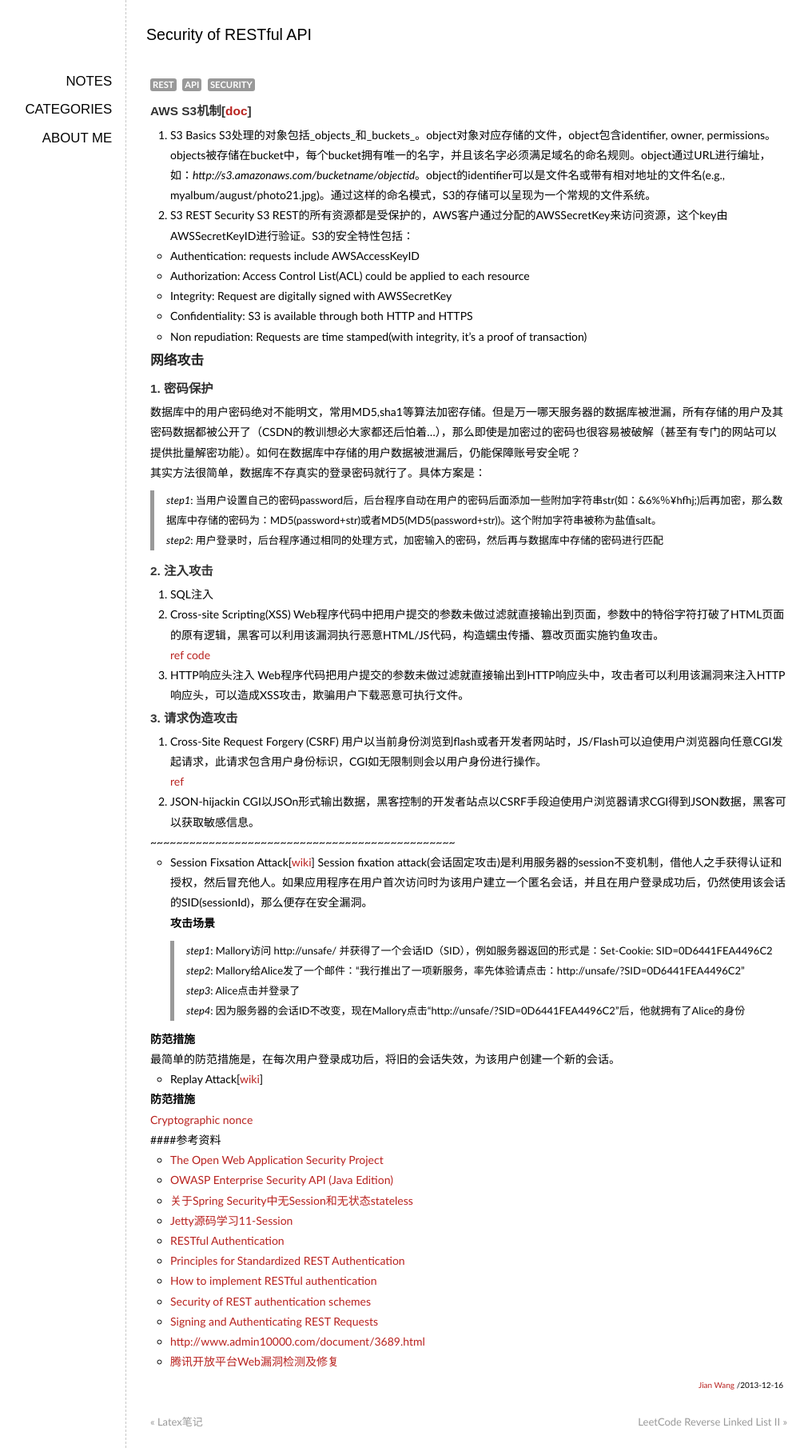
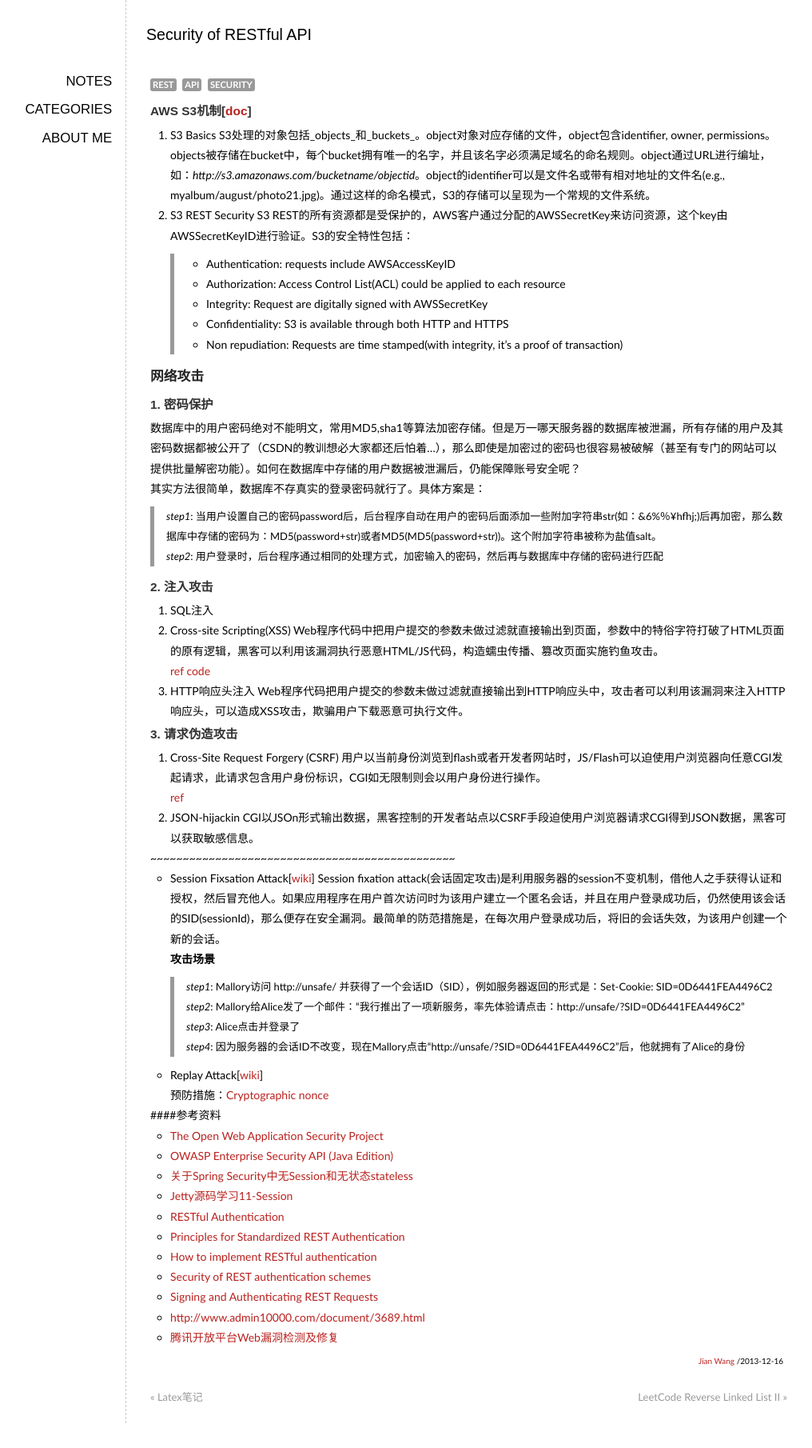
Before and after one commit to elan2wang/note, a Jekyll site: the page built from _posts/2013-12-16-security-of-restful-api.md, in a window 1280 px wide. Shown: the whole page at 80% size, without its empty margins (93-1109 px from the left). Built offline with Jekyll 4.4.1, drawn with Linux system fonts in a browser that asks for light colours; Markdown is read by kramdown in place of the engine named in the settings; comment, search, counter and statistics services are not loaded; after the commit the page ends 1779 px from its top, so only the background shows below that.

Commit message:
edit post

```diff
--- a/_posts/2013-12-16-security-of-restful-api.md
+++ b/_posts/2013-12-16-security-of-restful-api.md
@@ -42,20 +41,14 @@ CGI以JSOn形式输出数据，黑客控制的开发者站点以CSRF手段迫使
 ~~~~~~~~~~~~~~~~~~~~~~~~~~~~~~~~~~~~~~~~~~~~~~~
 
 - Session Fixsation Attack[[wiki](http://en.wikipedia.org/wiki/Session_fixation)]
-Session fixation attack(会话固定攻击)是利用服务器的session不变机制，借他人之手获得认证和授权，然后冒充他人。如果应用程序在用户首次访问时为该用户建立一个匿名会话，并且在用户登录成功后，仍然使用该会话的SID(sessionId)，那么便存在安全漏洞。
+Session fixation attack(会话固定攻击)是利用服务器的session不变机制，借他人之手获得认证和授权，然后冒充他人。如果应用程序在用户首次访问时为该用户建立一个匿名会话，并且在用户登录成功后，仍然使用该会话的SID(sessionId)，那么便存在安全漏洞。最简单的防范措施是，在每次用户登录成功后，将旧的会话失效，为该用户创建一个新的会话。
 **攻击场景**
 >_step1_: Mallory访问 http://unsafe/ 并获得了一个会话ID（SID），例如服务器返回的形式是：Set-Cookie: SID=0D6441FEA4496C2
-_step2_: Mallory给Alice发了一个邮件：“我行推出了一项新服务，率先体验请点击：http://unsafe/?SID=0D6441FEA4496C2”
-_step3_: Alice点击并登录了
-_step4_: 因为服务器的会话ID不改变，现在Mallory点击“http://unsafe/?SID=0D6441FEA4496C2”后，他就拥有了Alice的身份
-
-**防范措施**
-最简单的防范措施是，在每次用户登录成功后，将旧的会话失效，为该用户创建一个新的会话。
-
+>_step2_: Mallory给Alice发了一个邮件：“我行推出了一项新服务，率先体验请点击：http://unsafe/?SID=0D6441FEA4496C2”
+>_step3_: Alice点击并登录了
+>_step4_: 因为服务器的会话ID不改变，现在Mallory点击“http://unsafe/?SID=0D6441FEA4496C2”后，他就拥有了Alice的身份
 - Replay Attack[[wiki](http://en.wikipedia.org/wiki/Replay_attack)]
-
-**防范措施**
-[Cryptographic nonce](http://en.wikipedia.org/wiki/Cryptographic_nonce)
+预防措施：[Cryptographic nonce](http://en.wikipedia.org/wiki/Cryptographic_nonce)
 
 
 ####参考资料
```
Also changed, not shown: other parts of _posts/2013-12-16-security-of-restful-api.md (+5 -6 lines).
